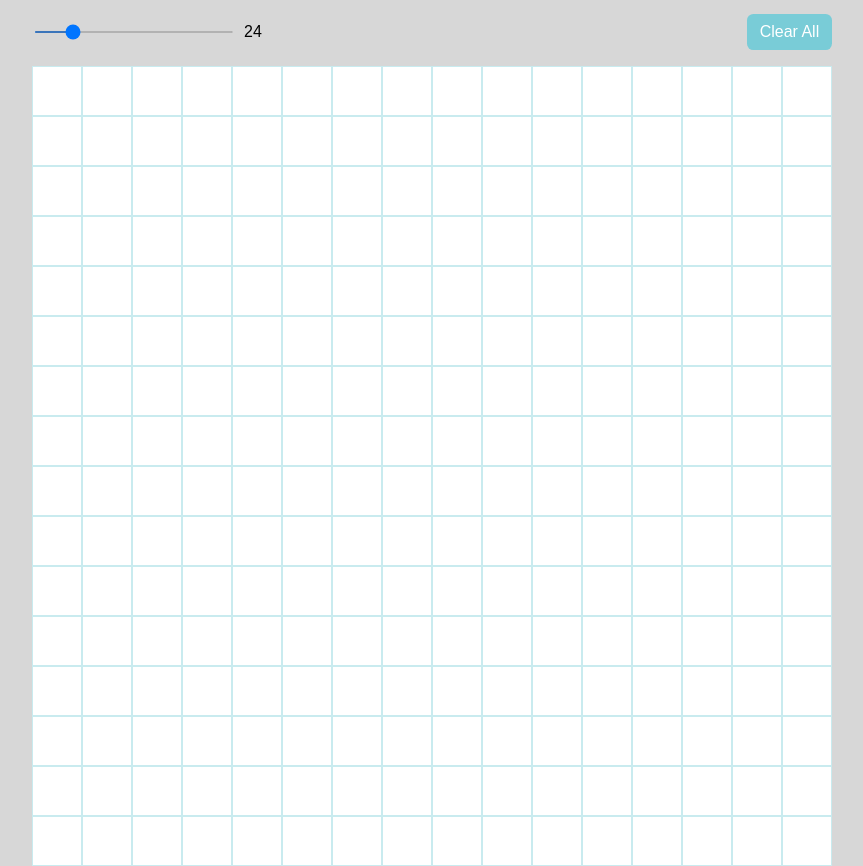
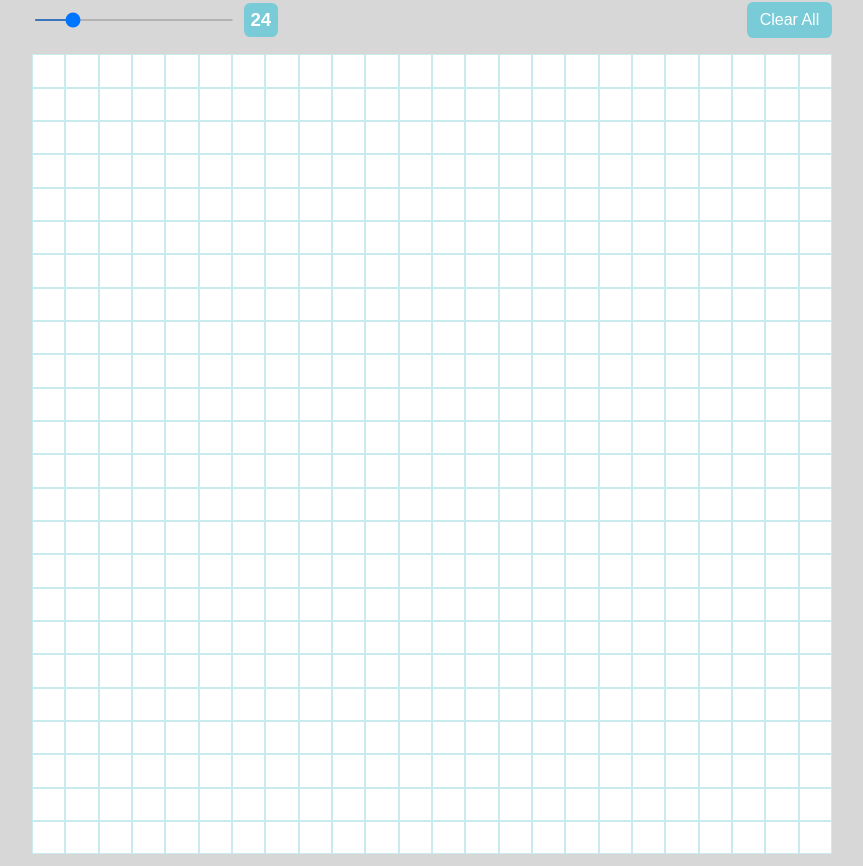
Before and after one commit to ernest-heh/etch-a-sketch, a plain HTML site: page index.html in a window 1280 px wide. Shown: the whole page, without its empty margins (208-1071 px from the left). Drawn offline with Linux system fonts and the light colour scheme; a web font is replaced by a local one.

Commit message:
draw grid based on default slider value

```diff
--- a/index.html
+++ b/index.html
@@ -13,7 +13,7 @@
       <div class="wrapper">
         <div class="header">
           <h1>Etch-a-Sketch</h1>
-          <p>Click on the squares to draw.</p>
+          <p>Use your cursor to draw.</p>
           <div class="controls">
             <!-- <form>
               <input
@@ -32,7 +32,7 @@
                 min="16"
                 max="64"
               />
-              <span id="outputSize"></span>
+              <h3 id="outputSize"></h3>
             </div>
             <button id="erase">Clear All</button>
           </div>
--- a/script.js
+++ b/script.js
@@ -14,7 +14,7 @@ function drawGrid(size) {
   if (size < 2 || size > 100) {
     alert("Pick a number between 2 and 100");
     clearGrid();
-    drawGrid(16);
+    drawGrid(slider.value);
     return;
   }
 
@@ -28,7 +28,7 @@ function drawGrid(size) {
   }
 }
 
-drawGrid(16);
+drawGrid(slider.value);
 
 const cells = document.querySelectorAll(".grid-item");
 
--- a/style.css
+++ b/style.css
@@ -112,8 +112,7 @@ select {
 .controls {
   display: flex;
   justify-content: space-between;
-  gap: 2rem;
-  margin-top: 2rem;
+  margin-top: 0.5rem;
 }
 
 .slider {
@@ -136,6 +135,13 @@ select {
   border: 2px solid black;
   border-radius: 50%;
   cursor: pointer;
+}
+
+.slider #outputSize {
+  padding: 0.2rem 0.4rem;
+  background-color: hsl(187, 54%, 66%);
+  border-radius: 0.4rem;
+  color: white;
 }
 
 /* input {
```
